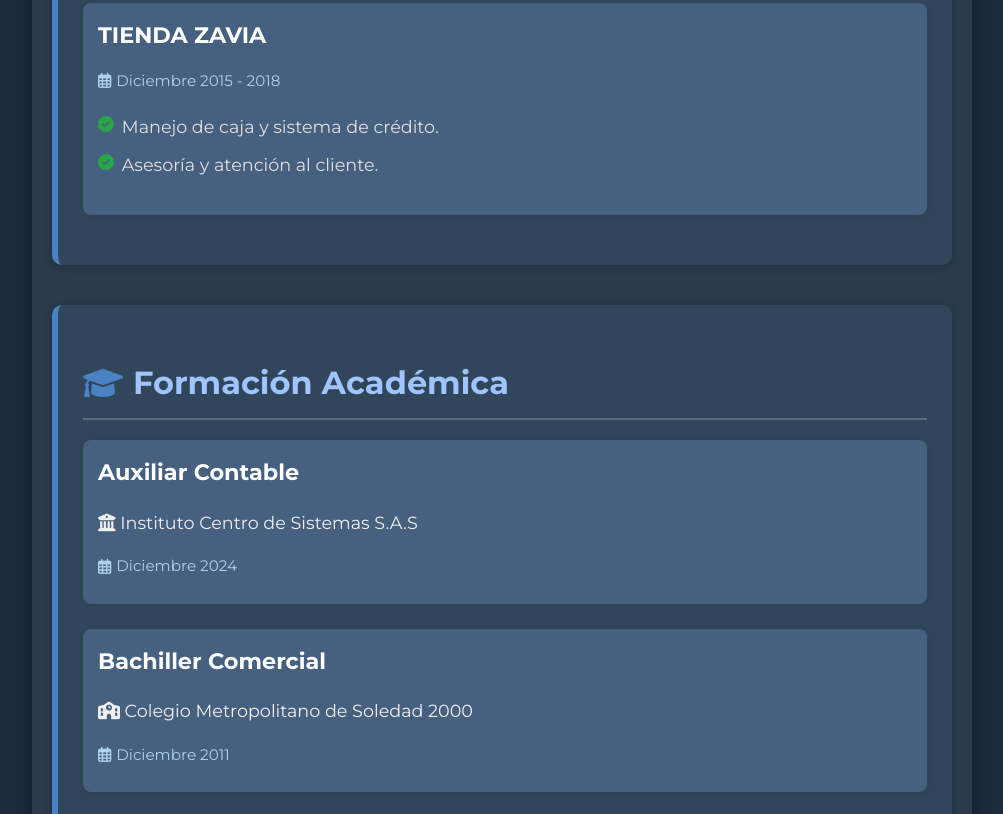
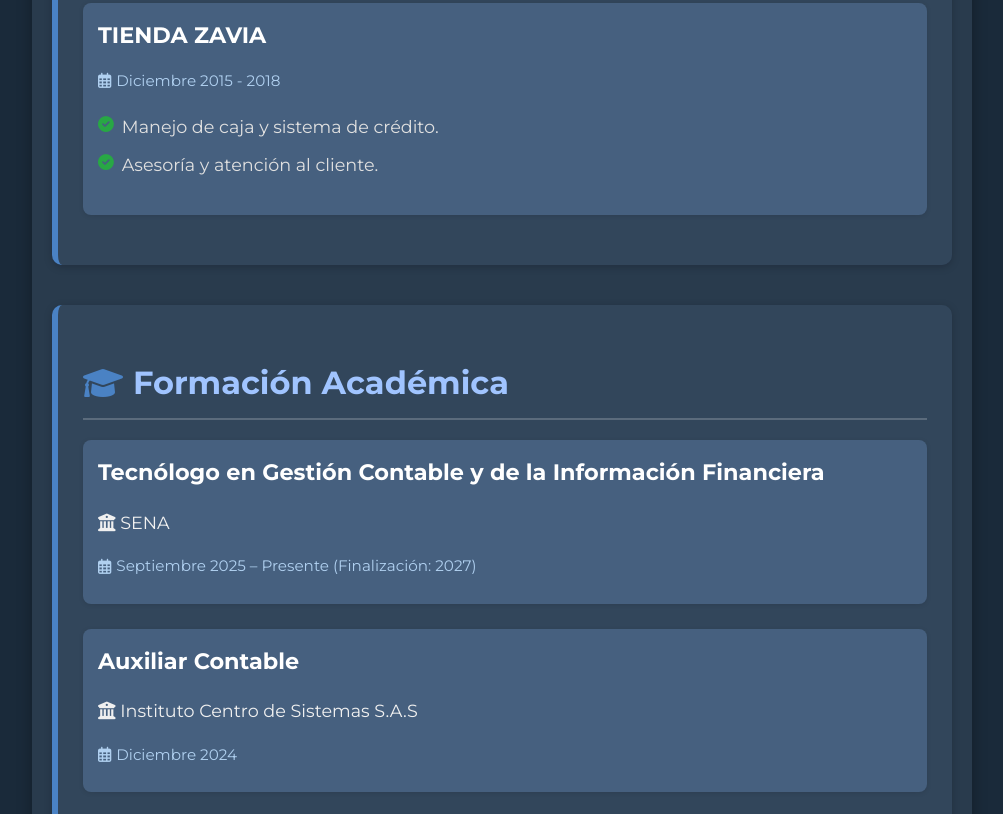
Before and after one commit to EileenSalas/CVEileen, a plain HTML site: page index.html in a window 1280 px wide. Shown: the part 1928-2742 px from the top of the page, without its empty margins (138-1141 px from the left). Drawn offline with nearby package versions, Linux system fonts and the light colour scheme.

Commit message:
Update index.html

```diff
--- a/index.html
+++ b/index.html
@@ -88,11 +88,19 @@
 
         <section id="formacion" class="section animated-section">
     <h2><i class="fas fa-graduation-cap"></i> Formación Académica</h2>
+
+    <div class="education-item">
+        <h3>Tecnólogo en Gestión Contable y de la Información Financiera</h3>
+        <p><i class="fas fa-university"></i> SENA</p>
+        <p class="date"><i class="far fa-calendar-alt"></i> Septiembre 2025 – Presente (Finalización: 2027)</p>
+    </div>
+
     <div class="education-item">
         <h3>Auxiliar Contable</h3>
         <p><i class="fas fa-university"></i> Instituto Centro de Sistemas S.A.S</p>
         <p class="date"><i class="far fa-calendar-alt"></i> Diciembre 2024</p>
     </div>
+
     <div class="education-item">
         <h3>Bachiller Comercial</h3>
         <p><i class="fas fa-school"></i> Colegio Metropolitano de Soledad 2000</p>
```
Lines whose indentation alone changed are shown as unchanged.
